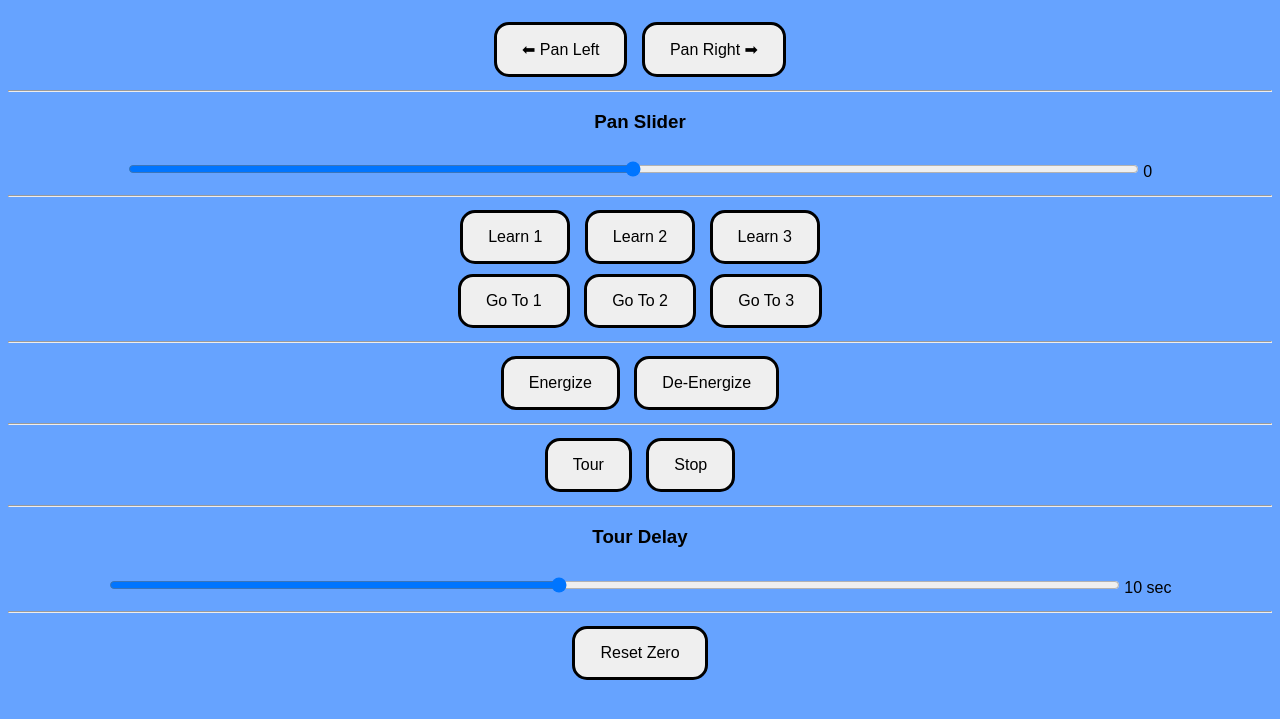
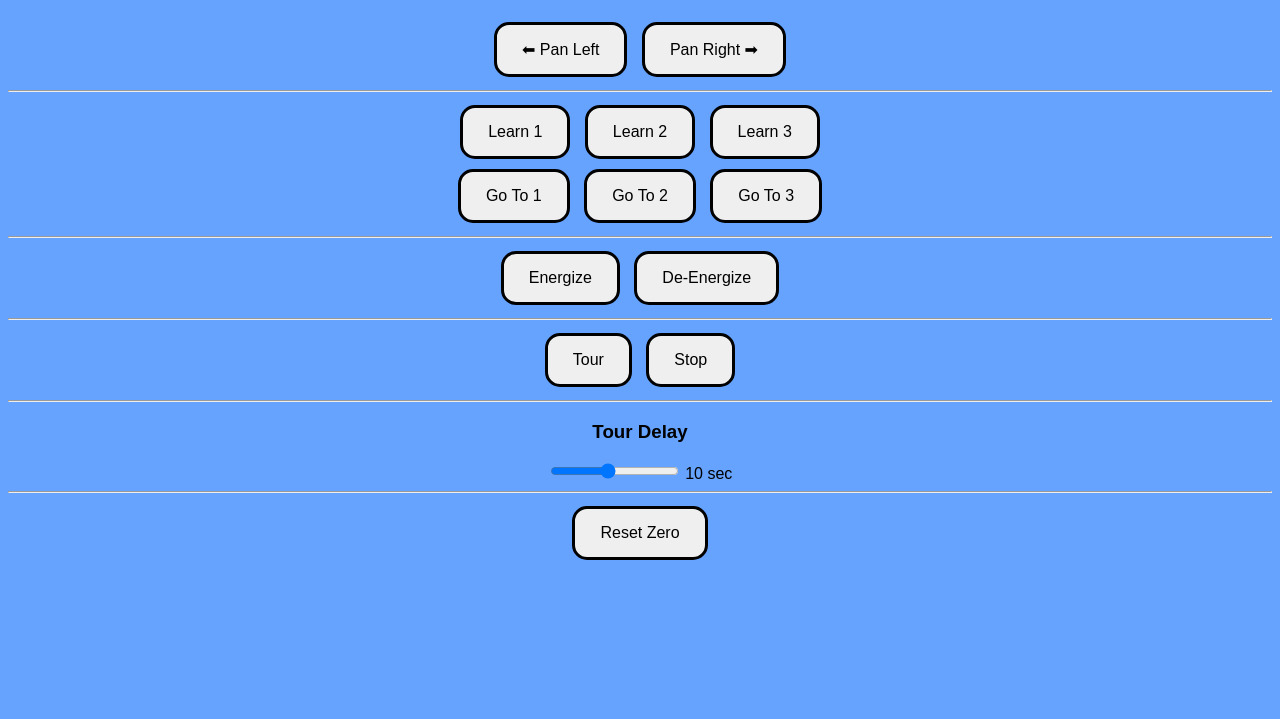
Before and after one commit to joelchicas/camera-controller, a plain HTML site: page web/index.html in a window 1280 px wide. Shown: the part 51-770 px from the top of the page. Drawn offline with Linux system fonts and the light colour scheme.

Commit message:
Update index.html

```diff
--- a/web/index.html
+++ b/web/index.html
@@ -6,7 +6,6 @@
 <style>
 body { background:#66a3ff; font-family: Arial; text-align:center; }
 button { padding:15px 25px; margin:5px; border-radius:15px; border:3px solid black; font-size:16px; }
-input[type=range] { width: 80%; margin: 10px 0; }
 </style>
 </head>
 <body>
@@ -26,13 +25,6 @@ input[type=range] { width: 80%; margin: 10px 0; }
   ontouchend="stop(); return false;">
   Pan Right ➡
 </button>
-
-<hr>
-
-<h3>Pan Slider</h3>
-<input type="range" min="-1" max="1" step="0.01" value="0"
-       oninput="panSlider(this.value)">
-<span id="panValue">0</span>
 
 <hr>
 
@@ -61,6 +53,7 @@ input[type=range] { width: 80%; margin: 10px 0; }
 
 <input type="range" min="2" max="20" step="1" value="10"
        oninput="setDelay(this.value)">
+
 <span id="delayValue">10</span> sec
 
 <hr>
@@ -80,21 +73,6 @@ function pan(dir) {
 
 function stop() {
  fetch(API + "/api/stop", {method:"POST"});
-}
-
-function panSlider(val) {
-    val = parseFloat(val);
-    document.getElementById("panValue").innerText = val.toFixed(2);
-
-    fetch(API + "/api/pan/start", {
-        method: "POST",
-        headers: {'Content-Type':'application/json'},
-        body: JSON.stringify({direction: val})  // ✅ correct key
-    });
-
-    if (val === 0) {
-        fetch(API + "/api/stop", {method:"POST"});
-    }
 }
 
 function learn(slot) {
```
